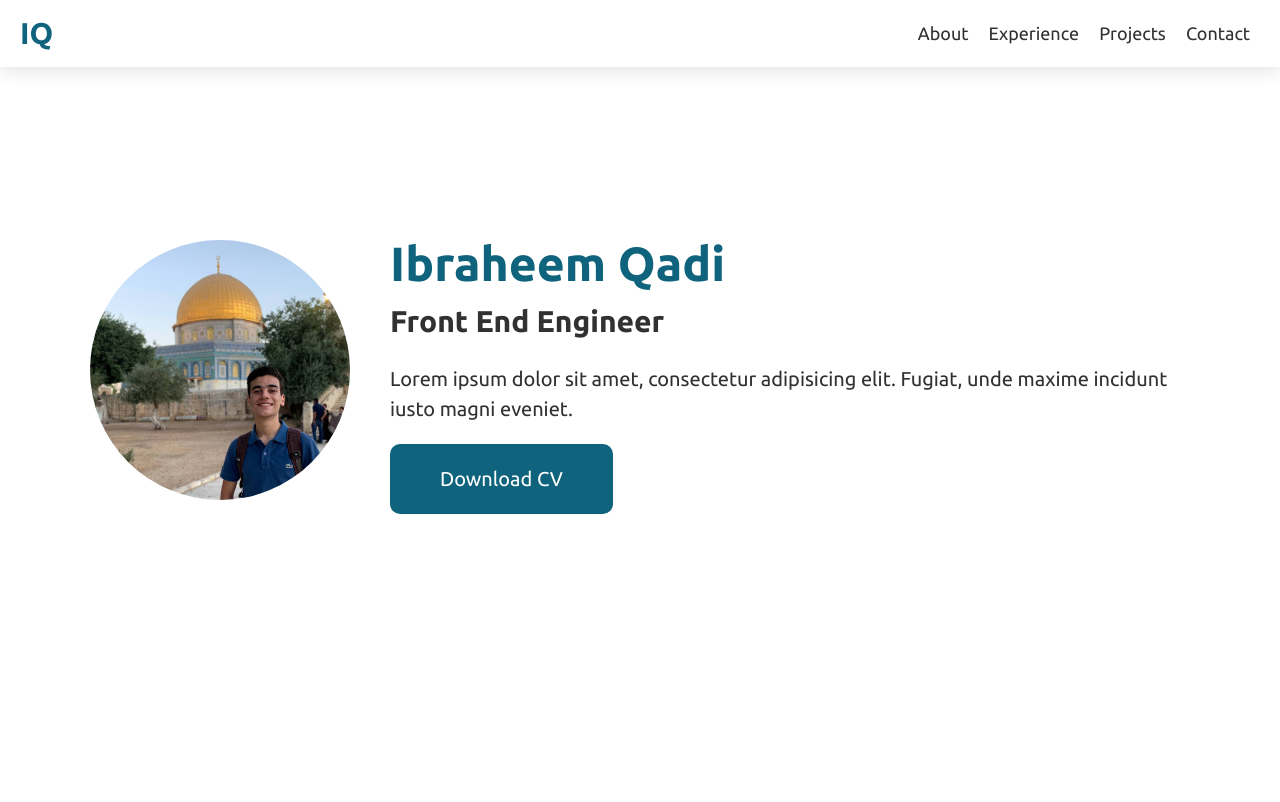
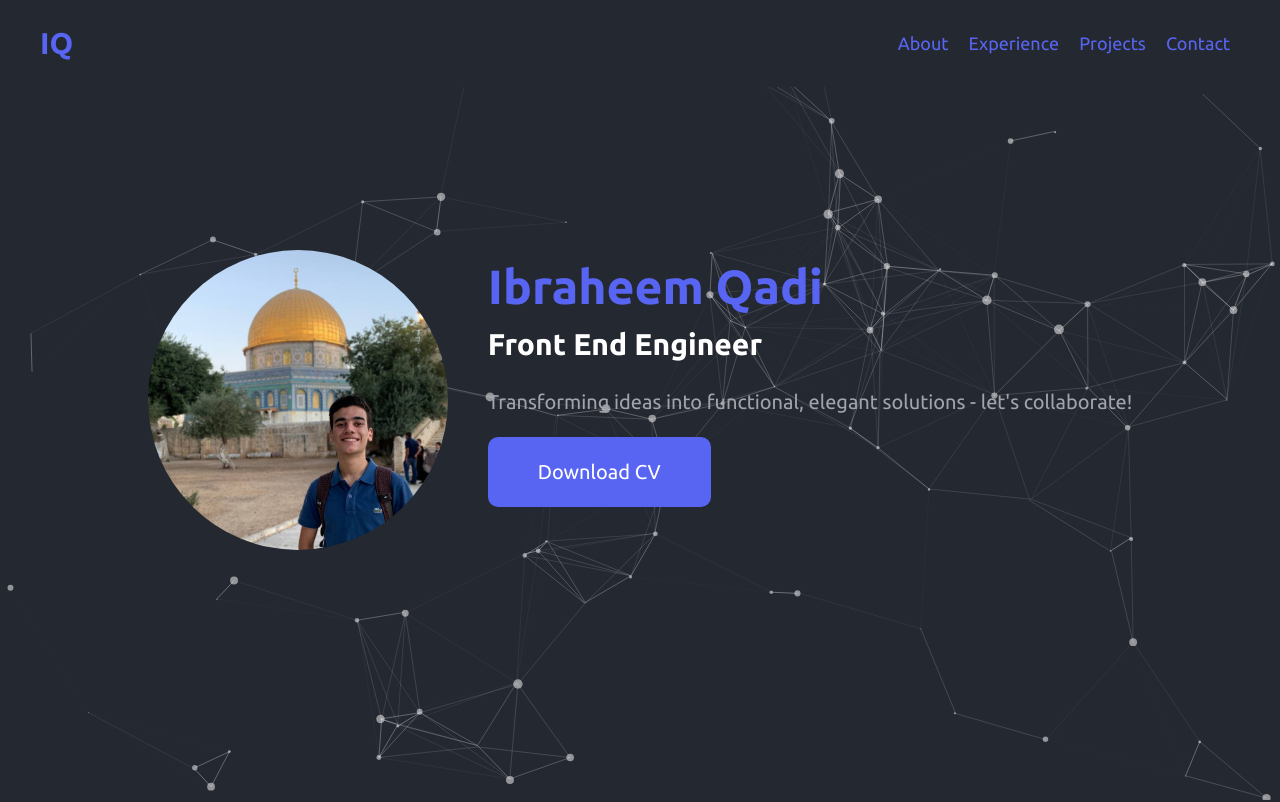
Before and after one commit to IbraheemQadi/Portfolio, a website built with Vite: page index.html in a window 1280 px wide. Shown: the top 802 px of the page. Built offline with nearby package versions, Linux system fonts and the light colour scheme.

Commit message:
Add particles effect with dark theme

```diff
--- a/css/style.css
+++ b/css/style.css
@@ -1,6 +1,6 @@
 :root {
-  --primary-1: #fff; /* #f2f2f2*/
-  --primary-2: #10637d; /* heading */
+  --primary-1: #fff;
+  --primary-2: #5865f2; /* heading */
   --primary-3: #b3c3d7;
   --primary-4: #10f0fc;
   --dark-1: #1c2025;
@@ -13,13 +13,19 @@
   --fw-regular: 400;
   --fw-light: 300;
 
-  --box-shadow: #d7d7d7 0 0 20px;
+  --box-shadow: 0 0 0 0 rgba(30, 32, 41, 1);
   --border-radius: 1rem;
+  /* *********************************************** */
+  --text: #a1a4aa;
+  --backgroud: rgb(36 40 49);
+  --card: rgb(34 36 43);
+  --tool: #2a2d35;
 }
 
 html {
   /* 1 rem = 10px */
   font-size: 62.5%;
+  scroll-behavior: smooth;
 }
 
 *,
@@ -37,13 +43,21 @@ video {
 }
 
 body {
-  background-color: var(--primary-1);
-  color: var(--dark-2);
+  background-color: var(--backgroud);
+  color: var(--text);
   font-family: var(--ff-base);
-  font-size: 2rem;
+  font-size: clamp(1.8rem, 3vw, 2rem);
   line-height: 1.5;
 }
 
+h1,
+h2,
+h3 {
+  color: rgb(227, 228, 232);
+}
+::marker {
+  color: var(--primary-2);
+}
 a {
   text-decoration: none;
 }
@@ -95,7 +109,7 @@ a {
 
 /* hero */
 .hero {
-  height: calc(100vh - 6rem);
+  height: 100vh;
   display: flex;
   place-items: center;
 }
@@ -106,7 +120,7 @@ a {
 }
 
 .hero__img {
-  width: 26rem;
+  width: clamp(21rem, 25vw, 30rem);
   aspect-ratio: 1;
   border-radius: 50%;
   overflow: hidden;
@@ -120,11 +134,12 @@ a {
 .hero .author {
   color: var(--primary-2);
   margin: 0;
-  font-size: 4.8rem;
+  font-size: clamp(3.8rem, 4vw, 4.8rem);
 }
 
 .hero .job {
-  font-size: 3rem;
+  color: white;
+  font-size: clamp(2.5rem, 3vw, 3rem);
   padding: 0;
   margin: 0;
   font-weight: var(--fw-bold);
@@ -161,7 +176,7 @@ a {
 
 /* project */
 .project {
-  color: var(--dark-2);
+  background: var(--card);
   border-radius: var(--border-radius);
   overflow: hidden;
   box-shadow: var(--box-shadow);
@@ -193,7 +208,6 @@ a {
 
 .project__name {
   margin: 0;
-  color: #313131;
 }
 
 .project__info {
@@ -208,7 +222,7 @@ a {
 
 .tool {
   padding-inline: 1.5rem;
-  background-color: #e6e6e6;
+  background-color: var(--tool);
   width: fit-content;
   border-radius: 1.5rem;
   text-transform: capitalize;
@@ -236,6 +250,7 @@ a {
 /* experience */
 
 .experience .job {
+  background: var(--card);
   box-shadow: var(--box-shadow);
   border-radius: var(--border-radius);
   padding: 2.5rem;
@@ -265,6 +280,7 @@ a {
 .contact input,
 textarea {
   all: unset;
+  background-color: var(--card);
   padding: 2rem;
   box-shadow: var(--box-shadow);
   border-radius: var(--border-radius);
@@ -290,6 +306,10 @@ textarea::placeholder {
 .contact-form {
   display: grid;
   gap: 1rem;
+}
+
+.contact .btn {
+  width: max-content;
 }
 
 /* scroll bar */
@@ -347,13 +367,14 @@ textarea::placeholder {
 /* nav */
 
 .nav {
+  background: var(--backgroud);
+  z-index: 1;
   align-items: center;
-  background-color: var(--primary-1);
   box-shadow: var(--box-shadow);
   display: flex;
   flex-wrap: wrap;
   justify-content: space-between;
-  padding: 1rem 2rem;
+  padding: 2rem 4rem;
   position: fixed;
   width: 100%;
 }
@@ -370,7 +391,7 @@ textarea::placeholder {
 }
 
 .nav__item > a {
-  color: var(--dark-2);
+  color: var(--primary-2);
   transition: color 0.3s;
 }
 
@@ -415,3 +436,8 @@ textarea::placeholder {
     padding-inline: 1rem;
   }
 }
+
+#particles-js canvas {
+  z-index: -1;
+  position: fixed;
+}
--- a/index.html
+++ b/index.html
@@ -19,16 +19,17 @@
     ></script>
   </head>
   <body>
+    <div id="particles-js"></div>
     <nav class="nav collapsible">
       <a class="nav__brand" href="/">IQ</a>
       <svg class="icon nav__toggler">
         <use href="public/icons.svg#menu"></use>
       </svg>
       <ul class="list nav__list collapible__content">
-        <li class="nav__item"><a href="#">about</a></li>
-        <li class="nav__item"><a href="#">experience</a></li>
-        <li class="nav__item"><a href="#">projects</a></li>
-        <li class="nav__item"><a href="#">contact</a></li>
+        <li class="nav__item"><a href="#about">about</a></li>
+        <li class="nav__item"><a href="#experience">experience</a></li>
+        <li class="nav__item"><a href="#projects">projects</a></li>
+        <li class="nav__item"><a href="#contact">contact</a></li>
       </ul>
     </nav>
     <section class="hero">
@@ -44,8 +45,8 @@
             <h1 class="author">Ibraheem Qadi</h1>
             <p class="job">Front End Engineer</p>
             <p class="job_description">
-              Lorem ipsum dolor sit amet, consectetur adipisicing elit. Fugiat,
-              unde maxime incidunt iusto magni eveniet.
+              Transforming ideas into functional, elegant solutions - let's
+              collaborate!
             </p>
             <a href="index.html" role="button" class="btn btn--primary"
               >Download CV</a
@@ -55,7 +56,7 @@
       </div>
     </section>
 
-    <section class="about">
+    <section id="about" class="about">
       <div class="block container">
         <h2 class="section-heading">about</h2>
         <p class="about__info">
@@ -68,7 +69,7 @@
         </p>
       </div>
     </section>
-    <section class="experience">
+    <section id="experience" class="experience">
       <div class="block container">
         <h2 class="section-heading">experience</h2>
         <div class="grid grid--1x2 grid--1x3">
@@ -109,7 +110,7 @@
         </div>
       </div>
     </section>
-    <section class="projects">
+    <section id="projects" class="projects">
       <div class="container block">
         <h2 class="section-heading">Projects</h2>
         <div class="grid grid--1x2 grid--1x3">
@@ -217,10 +218,10 @@
         </div>
       </div>
     </section>
-    <section class="contact">
+    <section id="contact" class="contact">
       <div class="block container">
         <h2 class="section-heading">Contact Me</h2>
-        <form class="contact-form" action="">
+        <form class="contact-form" action="" method="post">
           <div class="sender-info">
             <input
               class="input"
@@ -228,22 +229,31 @@
               id="full-name"
               name="full-name"
               placeholder="full-name"
+              required
             />
             <input
               type="email"
               id="email"
               name="email"
               placeholder="E-mail Adress"
+              required
             />
           </div>
-          <input type="text" name="subject" placeholder="Subject field" />
+          <input
+            type="text"
+            name="subject"
+            placeholder="Subject field"
+            required
+          />
           <textarea
             name="message"
             id="message"
             cols="30"
             rows="10"
             placeholder="Message field"
+            required
           ></textarea>
+          <button type="submit" class="btn btn--primary">Submit</button>
         </form>
       </div>
     </section>
@@ -265,6 +275,13 @@
       <div class="line"></div>
       <span class="copy-right">&copy;2023 - iq | All right reserved</span>
     </footer>
+
+    <script src="https://cdn.jsdelivr.net/npm/particles.js@2.0.0/particles.min.js"></script>
+    <script>
+      particlesJS.load("particles-js", "public/particles.json", function () {
+        console.log("callback - particles.js config loadeddffffffffffffffffff");
+      });
+    </script>
     <script src="js/main.js"></script>
   </body>
 </html>
--- /dev/null
+++ b/public/particles.json
@@ -0,0 +1,116 @@
+{
+  "particles": {
+    "number": {
+      "value": 80,
+      "density": {
+        "enable": true,
+        "value_area": 800
+      }
+    },
+    "color": {
+      "value": "#ffffff"
+    },
+    "shape": {
+      "type": "circle",
+      "stroke": {
+        "width": 0,
+        "color": "#000000"
+      },
+      "polygon": {
+        "nb_sides": 5
+      },
+      "image": {
+        "src": "img/github.svg",
+        "width": 100,
+        "height": 100
+      }
+    },
+    "opacity": {
+      "value": 0.5,
+      "random": false,
+      "anim": {
+        "enable": false,
+        "speed": 1,
+        "opacity_min": 0.1,
+        "sync": false
+      }
+    },
+    "size": {
+      "value": 5,
+      "random": true,
+      "anim": {
+        "enable": false,
+        "speed": 40,
+        "size_min": 0.1,
+        "sync": false
+      }
+    },
+    "line_linked": {
+      "enable": true,
+      "distance": 150,
+      "color": "#ffffff",
+      "opacity": 0.4,
+      "width": 1
+    },
+    "move": {
+      "enable": true,
+      "speed": 6,
+      "direction": "none",
+      "random": false,
+      "straight": false,
+      "out_mode": "out",
+      "attract": {
+        "enable": false,
+        "rotateX": 600,
+        "rotateY": 1200
+      }
+    }
+  },
+  "interactivity": {
+    "detect_on": "canvas",
+    "events": {
+      "onhover": {
+        "enable": true,
+        "mode": "repulse"
+      },
+      "onclick": {
+        "enable": true,
+        "mode": "push"
+      },
+      "resize": true
+    },
+    "modes": {
+      "grab": {
+        "distance": 400,
+        "line_linked": {
+          "opacity": 1
+        }
+      },
+      "bubble": {
+        "distance": 400,
+        "size": 40,
+        "duration": 2,
+        "opacity": 8,
+        "speed": 3
+      },
+      "repulse": {
+        "distance": 200
+      },
+      "push": {
+        "particles_nb": 4
+      },
+      "remove": {
+        "particles_nb": 2
+      }
+    }
+  },
+  "retina_detect": true,
+  "config_demo": {
+    "hide_card": false,
+    "background_color": "#b61924",
+    "background_image": "",
+    "background_position": "50% 50%",
+    "background_repeat": "no-repeat",
+    "background_size": "cover"
+  }
+}
```
